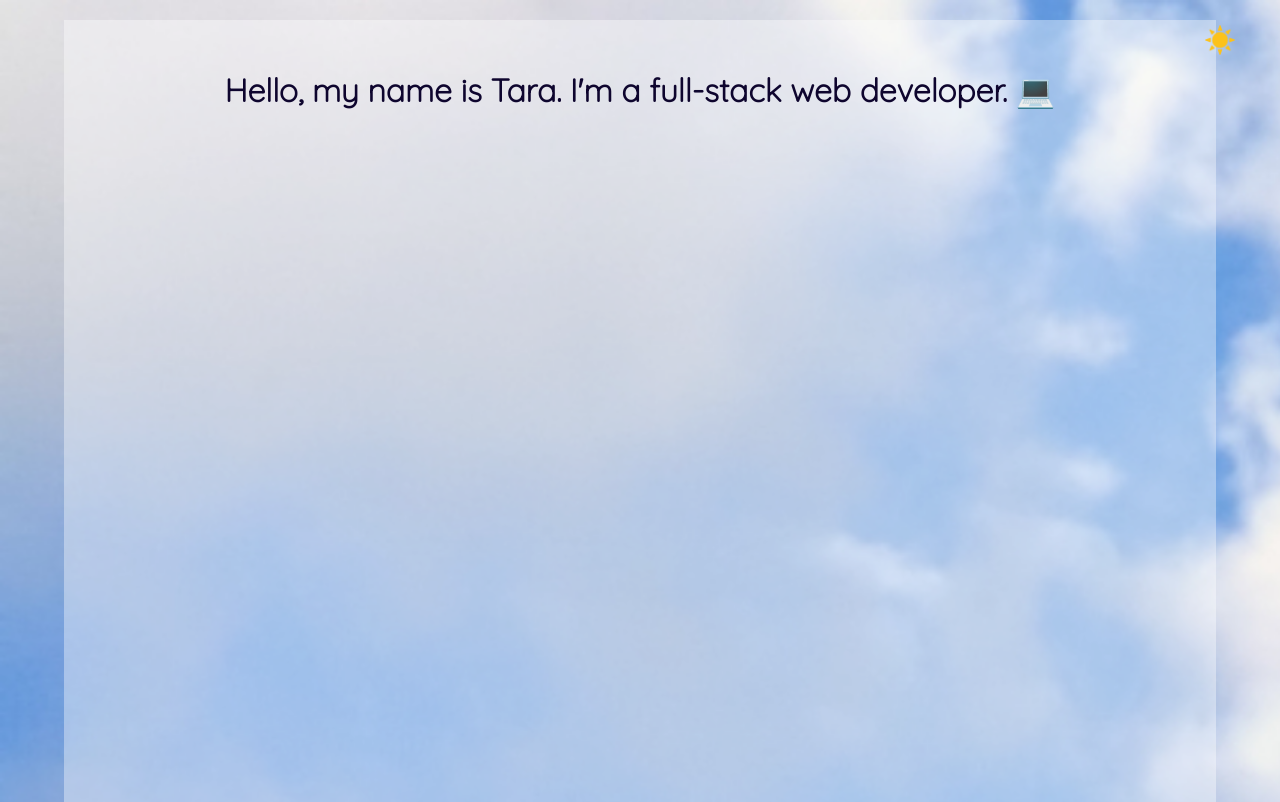
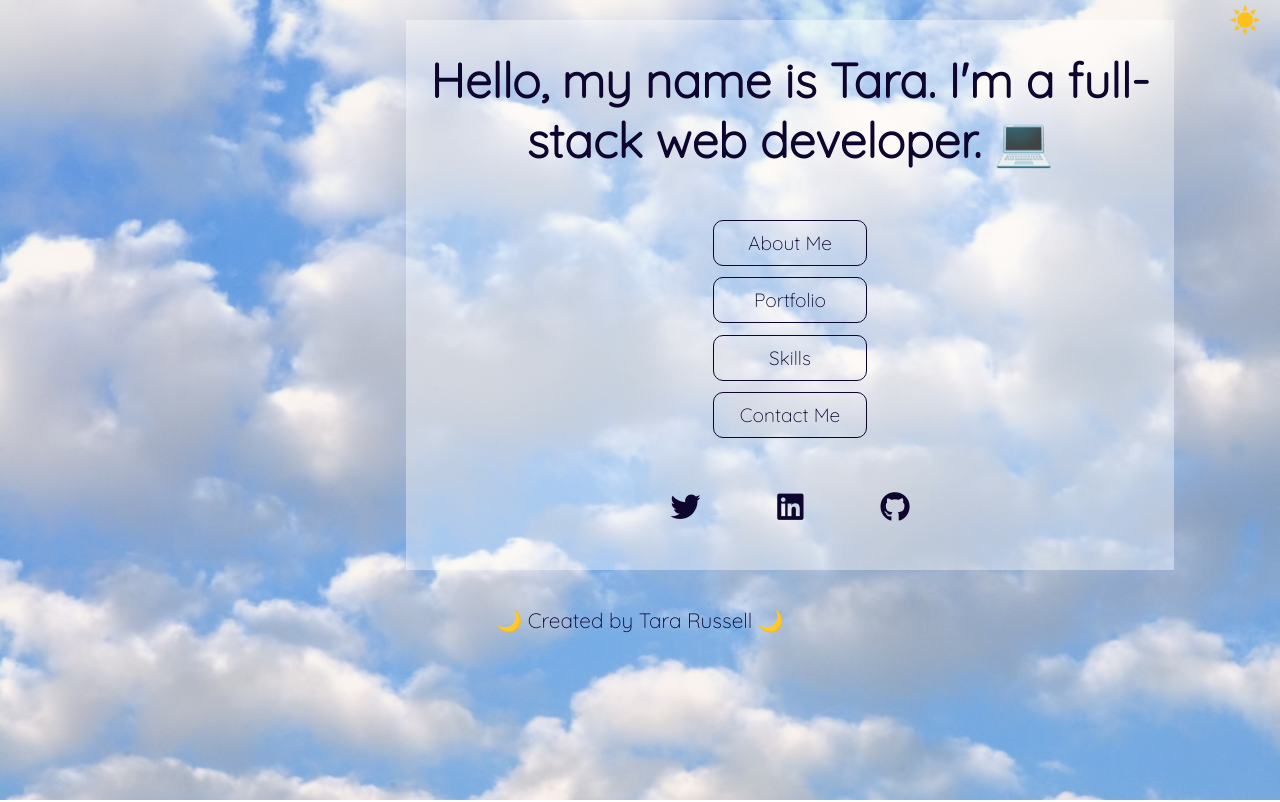
Before and after one commit to PrimulaRussell/cv2.0, a React (Create React App) app: page /#/ in a window 1280 px wide. Shown: the top 802 px of the page. Built offline with nearby package versions, Linux system fonts and the light colour scheme; no server answers.

Commit message:
fixed browser resizing

```diff
--- a/src/App.css
+++ b/src/App.css
@@ -54,10 +54,11 @@ h1 {
 }
 
 /* Media Queries*/
+
 /*Phone*/
 /* Portrait */
 
-@media only screen and (max-device-width: 500px) and (orientation: portrait) {
+@media only screen and (max-width: 500px) and (orientation: portrait) {
   .container {
     margin: 0 auto 15%;
     height: auto;
@@ -73,7 +74,7 @@ h1 {
 }
 
 /* Landscape */
-@media only screen and (max-device-width: 900px) and (orientation: landscape) {
+@media only screen and (max-width: 900px) and (orientation: landscape) {
   .container {
     margin: 0 auto 15%;
     height: auto;
--- a/src/components/Contact.js
+++ b/src/components/Contact.js
@@ -13,16 +13,16 @@ const Contact = () => {
       <ContactForm></ContactForm>
       <div className="socials contact-socials">
         <a href="https://twitter.com/primathedev" className="socialLink">
-          <i class="fab fa-twitter"></i>
+          <i className="fab fa-twitter"></i>
         </a>
         <a
           href="https://www.linkedin.com/in/tara-russell-200/</div>"
           className="socialLink"
         >
-          <i class="fab fa-linkedin"></i>
+          <i className="fab fa-linkedin"></i>
         </a>
         <a href="https://github.com/PrimulaRussell" className="socialLink">
-          <i class="fab fa-github"></i>
+          <i className="fab fa-github"></i>
         </a>
       </div>
     </div>
--- a/src/components/Opener.js
+++ b/src/components/Opener.js
@@ -42,7 +42,7 @@ const Opener = () => {
           <i className="fab fa-twitter"></i>
         </a>
         <a
-          href="https://www.linkedin.com/in/tara-russell-200/</div>"
+          href="https://www.linkedin.com/in/tara-russell-200/"
           className="socialLink"
         >
           <i className="fab fa-linkedin"></i>
--- a/src/components/firebase.js
+++ b/src/components/firebase.js
@@ -1,4 +1,5 @@
-import firebase from "firebase";
+import firebase from "firebase/app";
+import "firebase/firestore";
 require("dotenv").config();
 
 const api_key = process.env.API_KEY;
--- a/src/styles/DarkMode.css
+++ b/src/styles/DarkMode.css
@@ -26,14 +26,14 @@
 /*Phone*/
 /* Portrait */
 
-@media only screen and (max-device-width: 500px) and (orientation: portrait) {
+@media only screen and (max-width: 500px) and (orientation: portrait) {
   #darkMode {
     top: 25px;
   }
 }
 
 /* Landscape */
-@media only screen and (max-device-width: 900px) and (orientation: landscape) {
+@media only screen and (max-width: 900px) and (orientation: landscape) {
   #darkMode {
     top: 25px;
     right: 30px;
--- a/src/styles/contactForm.css
+++ b/src/styles/contactForm.css
@@ -58,7 +58,7 @@ textarea:focus {
 /*Phone*/
 /* Portrait */
 
-@media only screen and (max-device-width: 500px) and (orientation: portrait) {
+@media only screen and (max-width: 500px) and (orientation: portrait) {
   .form label {
     padding-top: 5%;
   }
@@ -72,7 +72,7 @@ textarea:focus {
 }
 
 /* Landscape */
-@media only screen and (max-device-width: 900px) and (orientation: landscape) {
+@media only screen and (max-width: 900px) and (orientation: landscape) {
   .form label {
     padding-top: 5%;
   }
--- a/src/styles/content.css
+++ b/src/styles/content.css
@@ -169,7 +169,7 @@ li {
 /*Phone*/
 /* Portrait */
 
-@media only screen and (max-device-width: 500px) and (orientation: portrait) {
+@media only screen and (max-width: 500px) and (orientation: portrait) {
   /*Global*/
   .back-button {
     display: none;
@@ -218,7 +218,7 @@ li {
 }
 
 /* Landscape */
-@media only screen and (max-device-width: 900px) and (orientation: landscape) {
+@media only screen and (max-width: 900px) and (orientation: landscape) {
   /*Global*/
   .back-button {
     display: none;
--- a/src/styles/footer.css
+++ b/src/styles/footer.css
@@ -15,14 +15,14 @@
 /*Phone*/
 /* Portrait */
 
-@media only screen and (max-device-width: 500px) and (orientation: portrait) {
+@media only screen and (max-width: 500px) and (orientation: portrait) {
   .footer {
     padding: 3%;
   }
 }
 
 /* Landscape */
-@media only screen and (max-device-width: 900px) and (orientation: landscape) {
+@media only screen and (max-width: 900px) and (orientation: landscape) {
   .footer {
     padding: 3%;
   }
--- a/src/styles/image.css
+++ b/src/styles/image.css
@@ -18,7 +18,7 @@
 /*Phone*/
 /* Portrait */
 
-@media only screen and (max-device-width: 500px) and (orientation: portrait) {
+@media only screen and (max-width: 500px) and (orientation: portrait) {
   .image {
     height: 200px;
     width: auto;
@@ -26,7 +26,7 @@
 }
 
 /* Landscape */
-@media only screen and (max-device-width: 900px) and (orientation: landscape) {
+@media only screen and (max-width: 900px) and (orientation: landscape) {
   .image {
     height: 200px;
     width: auto;
```
